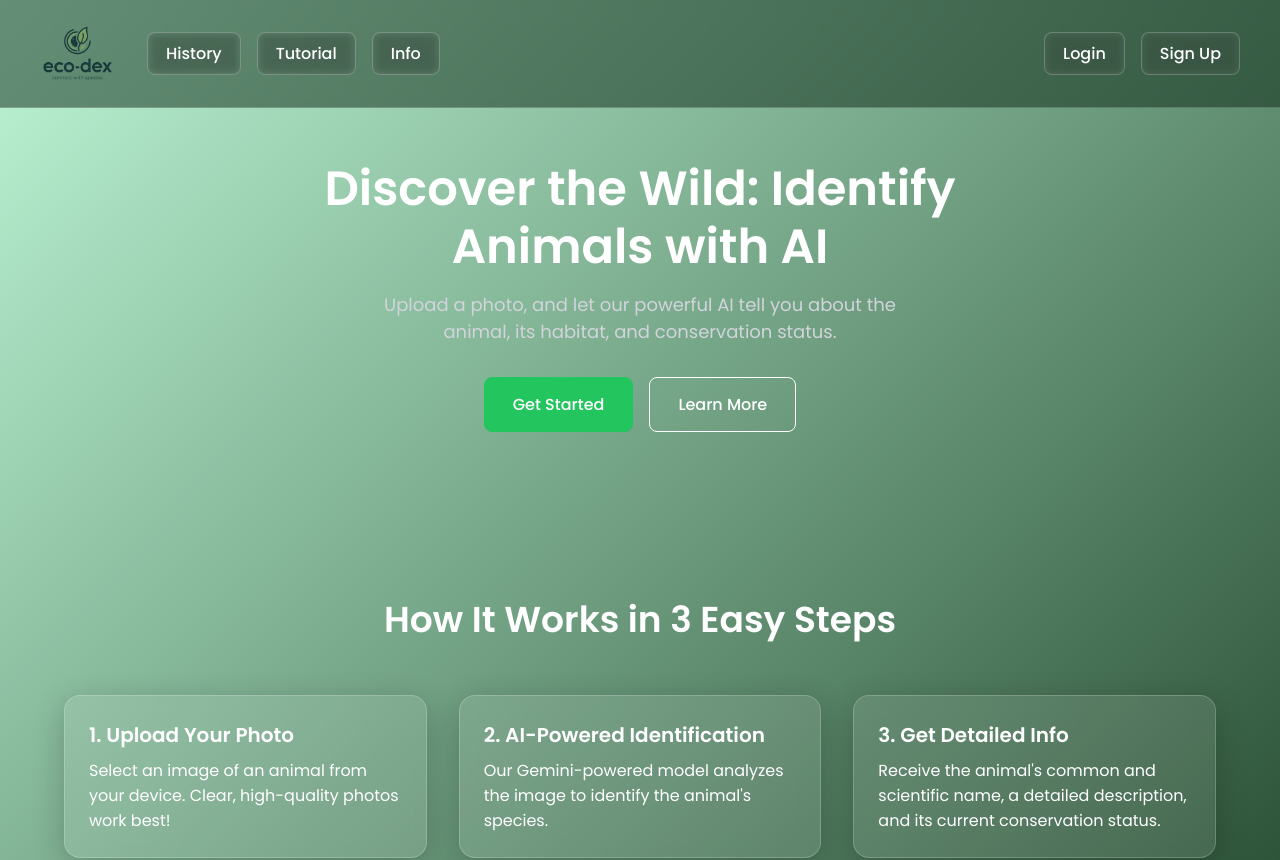
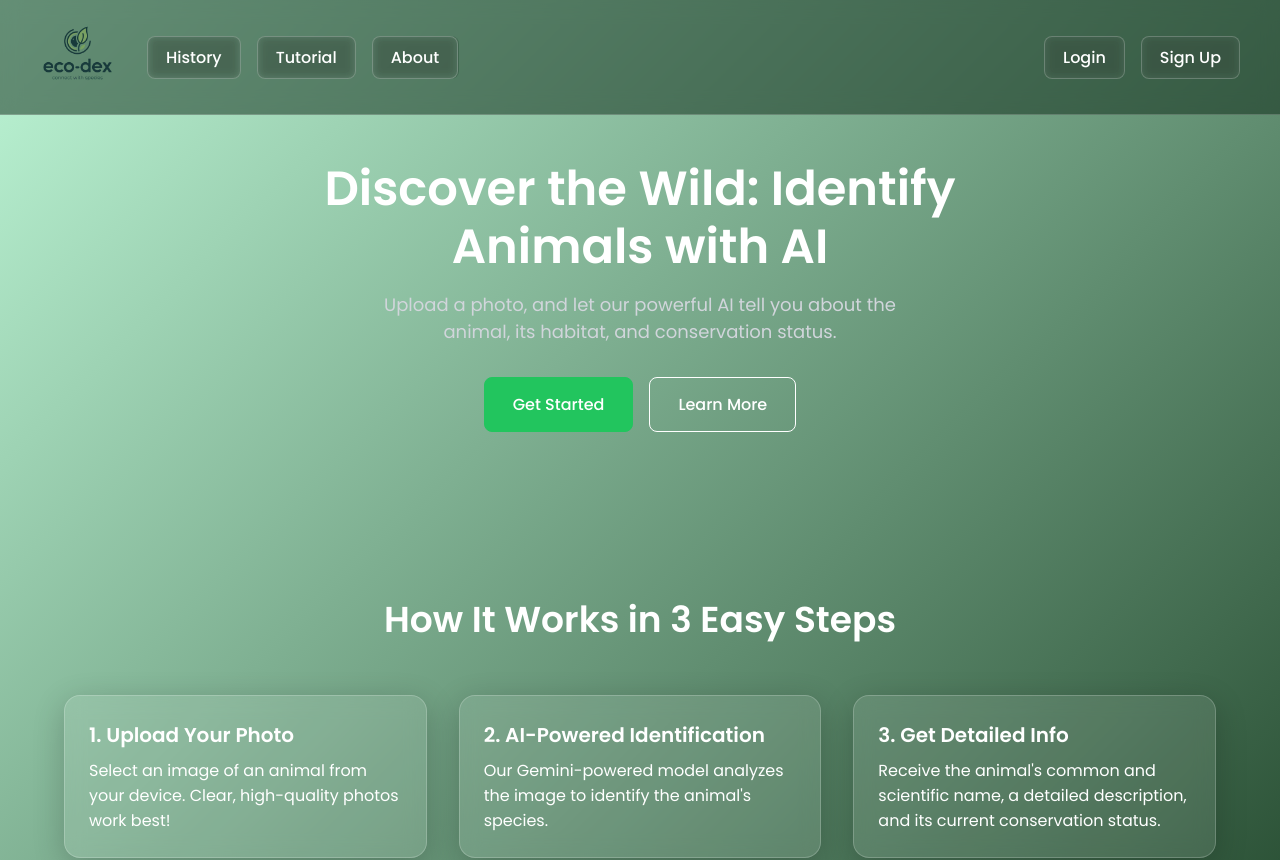
Before and after one commit to tmdirito/SICI, a Next.js app in the folder SICI/animal-identifier-app/: page / in a window 1280 px wide. Shown: the top 860 px of the page. Built offline with nearby package versions, Linux system fonts and the light colour scheme; no server answers.

Commit message:
Made navbar present on all pages, and fixed 'info' tab.

```diff
--- /dev/null
+++ b/SICI/animal-identifier-app/src/app/components/Header.js
@@ -0,0 +1,20 @@
+import Link from 'next/link';
+import Image from 'next/image';
+import NavBar from './NavBar';
+import styles from './Header.module.css';
+
+export default function Header() {
+  return (
+    <header className={styles.header}>
+      <Link href="/">
+        <Image
+          src="/eco-dex dark.png"
+          alt="Eco-Dex Logo - Return to Home"
+          width={75}
+          height={75}
+        />
+      </Link>
+      <NavBar />
+    </header>
+  );
+}
--- /dev/null
+++ b/SICI/animal-identifier-app/src/app/components/Header.module.css
@@ -0,0 +1,15 @@
+.header {
+  position: fixed;
+  top: 0;
+  left: 0;
+  width: 100%;
+  display: flex;
+  align-items: center;
+  gap: 2rem;
+  padding: 1rem 2.5rem;
+  z-index: 1000;
+  background: rgba(12, 40, 22, 0.5);
+  backdrop-filter: blur(10px);
+  -webkit-backdrop-filter: blur(10px);
+  border-bottom: 1px solid var(--card-border);
+}
--- a/SICI/animal-identifier-app/src/app/components/NavBar.js
+++ b/SICI/animal-identifier-app/src/app/components/NavBar.js
@@ -35,8 +35,8 @@ export default function NavBar() {
         <Link href="/tutorial" className={styles.linkStyle}>
           Tutorial
         </Link>
-        <Link href="/info" className={styles.linkStyle}>
-          Info
+        <Link href="/about" className={styles.linkStyle}>
+          About
         </Link>
         {/* You can add back Tutorial and Info links here if you wish */}
       </div>
--- a/SICI/animal-identifier-app/src/app/dashboard/page.js
+++ b/SICI/animal-identifier-app/src/app/dashboard/page.js
@@ -5,7 +5,7 @@ import { useRouter } from 'next/navigation';
 import { useAuth } from '../../context/AuthContext';
 import UploadForm from '../components/UploadForm';
 import styles from '../page.module.css';
-
+import Header from '../components/Header';
 export default function DashboardPage() {
   const { currentUser, logout } = useAuth();
   const router = useRouter();
@@ -29,6 +29,8 @@ export default function DashboardPage() {
 
   // Only when we are sure currentUser exists, we render the page.
   return (
+    <>
+    <Header/>
     <div className={styles.page}>
       <main className={styles.main}>
         <div className={styles.header}>
@@ -40,5 +42,6 @@ export default function DashboardPage() {
         <UploadForm />
       </main>
     </div>
+    </>
   );
 }
--- a/SICI/animal-identifier-app/src/app/history/page.js
+++ b/SICI/animal-identifier-app/src/app/history/page.js
@@ -6,7 +6,7 @@ import { collection, query, orderBy, onSnapshot } from 'firebase/firestore';
 import { firestore } from '../lib/firebase';
 import { useAuth } from '../../context/AuthContext';
 import styles from '../page.module.css';
-
+import Header from '../components/Header';
 export default function HistoryPage() {
   const { currentUser } = useAuth();
   const router = useRouter();
@@ -50,6 +50,8 @@ export default function HistoryPage() {
   }
 
   return (
+    <>
+    <Header />
     <div className={styles.page}>
       <main className={styles.main}>
         <h1 className={styles.title}>Your Identification History</h1>
@@ -76,5 +78,6 @@ export default function HistoryPage() {
         </div>
       </main>
     </div>
+    </>
   );
 }
--- a/SICI/animal-identifier-app/src/app/login/page.js
+++ b/SICI/animal-identifier-app/src/app/login/page.js
@@ -6,8 +6,7 @@ import { useRouter } from 'next/navigation';
 import Link from 'next/link';
 import { app } from '../lib/firebase';
 import styles from '../page.module.css';
-
-
+import Header from '../components/Header';
 export default function LoginPage() {
   const [email, setEmail] = useState('');
   const [password, setPassword] = useState('');
@@ -27,6 +26,8 @@ export default function LoginPage() {
   };
 
   return (
+    <>
+    <Header />
     <div className={styles.page}>
       <main className={styles.main}>
         <h1 className={styles.title}>Welcome Back</h1>
@@ -39,5 +40,6 @@ export default function LoginPage() {
         <p className={styles.toggleText}>Don't have an account? <Link href="/signup">Sign Up</Link></p>
       </main>
     </div>
+    </>
   );
 }
--- a/SICI/animal-identifier-app/src/app/page.js
+++ b/SICI/animal-identifier-app/src/app/page.js
@@ -2,19 +2,11 @@ import Link from 'next/link';
 import styles from './home.module.css';
 import NavBar from './components/NavBar';
 import Image from 'next/image';
+import Header from './components/Header';
 export default function HomePage() {
   return (
     <div className={styles.container}>
-      <header className={styles.header}>
-        <Image
-          src="/eco-dex dark.png" // The path to your logo in the `public` folder
-          alt="Animal Identifier Logo"
-          width={75} // Set the actual width of your logo
-          height={75}  // Set the actual height of your logo
-          style={{ marginRight: 'auto' }}
-        />
-        <NavBar />
-      </header>
+      <Header/>
       <main className={styles.main}>
         {/* Hero Section */}
         <section className={styles.hero}>
--- a/SICI/animal-identifier-app/src/app/page.module.css
+++ b/SICI/animal-identifier-app/src/app/page.module.css
@@ -1,10 +1,11 @@
 .page {
   display: flex;
+  justify-content: center;
   align-items: center;
-  justify-content: center;
   flex-direction: column;
   min-height: 100vh;
   padding: 24px;
+  padding-top: 120px; /* Add this line */
 }
 
 /* --- The new "glass card" style for your main content --- */
--- a/SICI/animal-identifier-app/src/app/signup/page.js
+++ b/SICI/animal-identifier-app/src/app/signup/page.js
@@ -6,7 +6,7 @@ import { useRouter } from 'next/navigation';
 import Link from 'next/link';
 import { app } from '../lib/firebase';
 import styles from '../page.module.css';
-
+import Header from '../components/Header';
 export default function SignUpPage() {
   const [email, setEmail] = useState('');
   const [password, setPassword] = useState('');
@@ -26,6 +26,8 @@ export default function SignUpPage() {
   };
 
   return (
+    <>
+    <Header/>
     <div className={styles.page}>
       <main className={styles.main}>
         <h1 className={styles.title}>Create an Account</h1>
@@ -38,5 +40,6 @@ export default function SignUpPage() {
         <p className={styles.toggleText}>Already have an account? <Link href="/login">Log In</Link></p>
       </main>
     </div>
+    </>
   );
 }
--- a/SICI/animal-identifier-app/src/app/tutorial/page.js
+++ b/SICI/animal-identifier-app/src/app/tutorial/page.js
@@ -1,8 +1,10 @@
 import styles from '../page.module.css';
-
+import Header from '../components/Header';
 
 export default function TutorialPage(){
     return (
+      <>
+      <Header/>
         <div className={styles.page}>
         <main className={styles.main}>
         <h1 className={styles.title}>Tutorial</h1>
@@ -16,5 +18,6 @@ export default function TutorialPage(){
         </p>
         </main>
         </div>
+        </>
     );
 }
```
Also changed, not shown: SICI/animal-identifier-app/src/app/about/page.js (added, +20 -0 lines), 1 other file (tests, documents, lock files or other folders).
